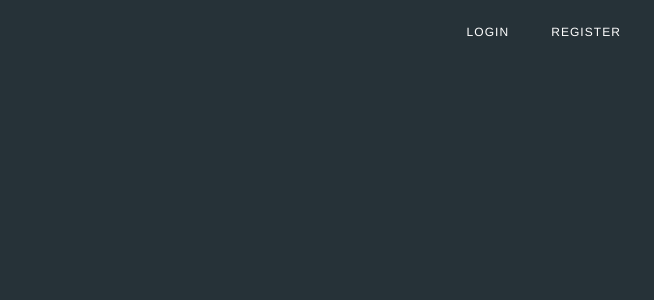
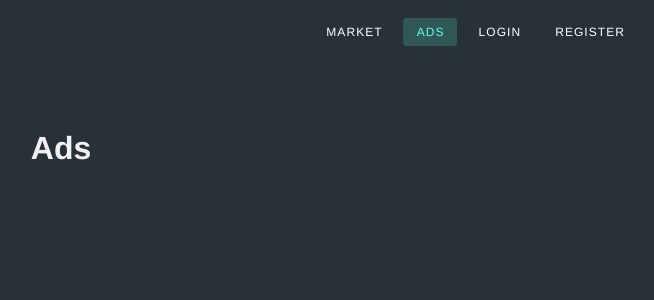
Before and after one commit to lebiscuithd/riftsensei-v2-frontend, a Vue app: page /ads in a window 1280 px wide. Shown: the top 300 px of the page, without its empty margins (579-1233 px from the left). Built offline with nearby package versions, Linux system fonts and the light colour scheme.

Commit message:
feat:market-ads-vues

```diff
--- a/src/components/Navbar.vue
+++ b/src/components/Navbar.vue
@@ -7,25 +7,45 @@
     >
       <v-container class="py-0 fill-height">
         <v-spacer></v-spacer>
-            <template v-if="authenticated">
                 <v-btn
+                    active-class="teal--text text--accent-2"
                     text
                     color="white"
-                    class="mx-2"
+                    class="mx-1"
                     small
-                    @click="signOut"
+                    to="/market"
                 >
-                    signout
+                    market
                 </v-btn>
                 <v-btn
                     active-class="teal--text text--accent-2"
                     text
                     color="white"
-                    class="mx-2"
+                    class="mx-1"
+                    small
+                    to="/ads"
+                >
+                    ads
+                </v-btn>
+            <template v-if="authenticated">
+                <v-btn
+                    active-class="teal--text text--accent-2"
+                    text
+                    color="white"
+                    class="mx-1"
                     small
                     to="/dashboard"
                 >
                     dashboard
+                </v-btn>
+                <v-btn
+                    text
+                    color="white"
+                    class="mx-1"
+                    small
+                    @click="signOut"
+                >
+                    signout
                 </v-btn>
                     <p class="my-auto ml-10">
                         Hi, {{ authuser.username }} !
@@ -44,7 +64,7 @@
                     text
                     color="white"
                     to="/login"
-                    class="mx-2"
+                    class="mx-1"
                     small
                 >
                     login
@@ -54,7 +74,7 @@
                     text
                     color="white"
                     to="/register"
-                    class="mx-2"
+                    class="mx-1"
                     small
                 >
                     register
--- a/src/router/index.js
+++ b/src/router/index.js
@@ -1,6 +1,8 @@
 import Vue from 'vue'
 import Router from 'vue-router'
 import Home from '@/views/Home'
+import Ads from '@/views/Ads'
+import Market from '@/views/Market'
 import Dashboard from '@/views/Dashboard'
 import Login from '@/views/auth/Login'
 import Register from '@/views/auth/Register'
@@ -15,6 +17,16 @@ const router = new Router({
       path: '/',
       name: 'Home',
       component: Home
+    },
+    {
+      path: '/market',
+      name: 'Market',
+      component: Market
+    },
+    {
+      path: '/ads',
+      name: 'Ads',
+      component: Ads
     },
     {
       path: '/login',
--- /dev/null
+++ b/src/views/Ads.vue
@@ -0,0 +1,13 @@
+<template>
+  <h1>Ads</h1>
+</template>
+
+<script>
+export default {
+
+}
+</script>
+
+<style>
+
+</style>
--- /dev/null
+++ b/src/views/Market.vue
@@ -0,0 +1,13 @@
+<template>
+  <h1>Market</h1>
+</template>
+
+<script>
+export default {
+
+}
+</script>
+
+<style>
+
+</style>
```
